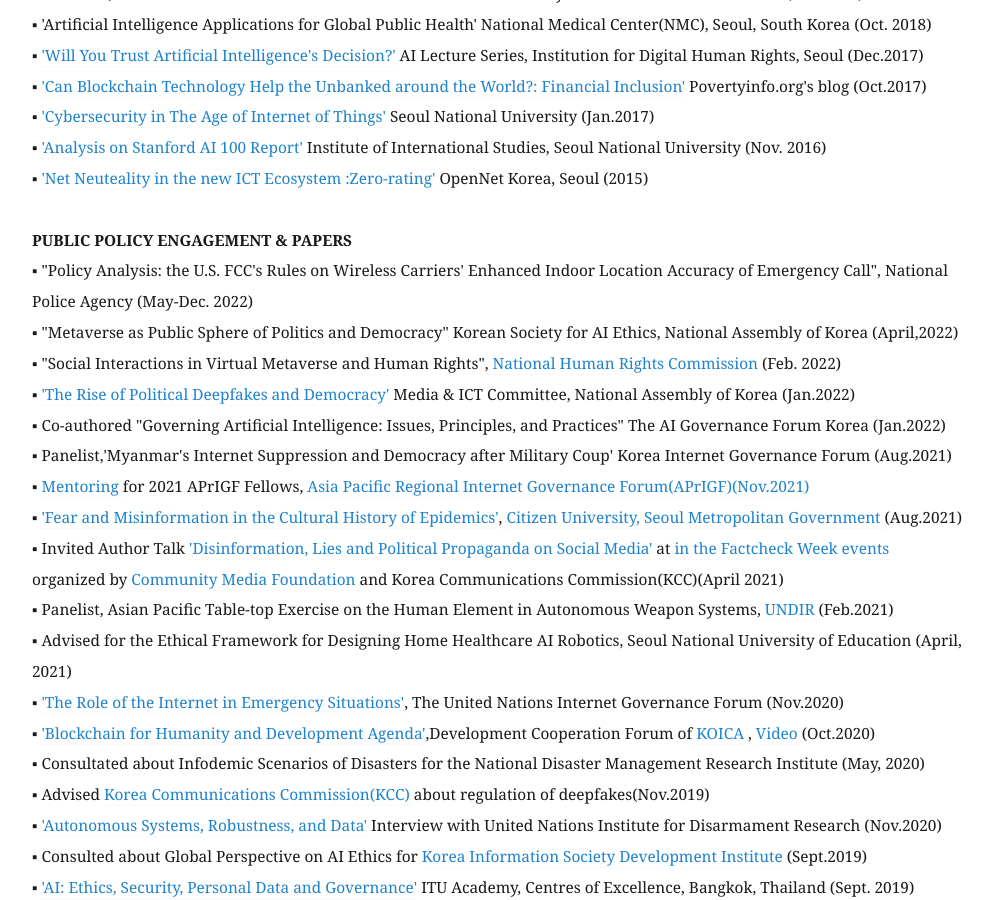
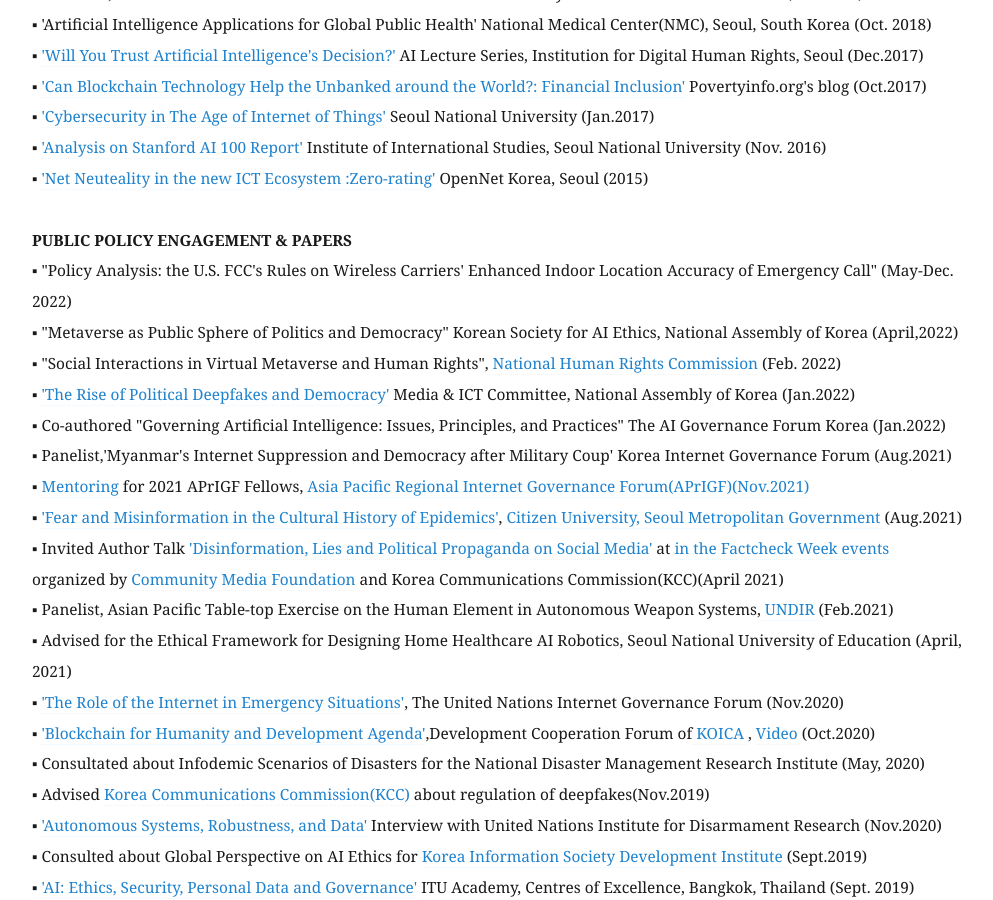
Before and after one commit to eunchangchoi/eunchangchoi.github.io, a Jekyll site: the page built from index.md, in a window 1280 px wide and 900 px high, scrolled down 4423 px. Shown: the whole window, without its empty margins (68-1061 px from the left). Built offline with Jekyll 4.4.1, drawn with Linux system fonts in a browser that asks for light colours; some of the changed text lies outside the part shown.

Commit message:
Update index.md

```diff
--- a/index.md
+++ b/index.md
@@ -108,7 +108,7 @@
   <br>
 
  <strong> PUBLIC POLICY ENGAGEMENT & PAPERS</strong> <br>
-▪ "Policy Analysis: the U.S. FCC's Rules on Wireless Carriers' Enhanced Indoor Location Accuracy of Emergency Call", National Police Agency (May-Dec. 2022)<br>
+▪ "Policy Analysis: the U.S. FCC's Rules on Wireless Carriers' Enhanced Indoor Location Accuracy of Emergency Call" (May-Dec. 2022)<br>
 ▪ "Metaverse as Public Sphere of Politics and Democracy" Korean Society for AI Ethics, National Assembly of Korea (April,2022)<br>
 ▪ "Social Interactions in Virtual Metaverse and Human Rights",<a href="https://www.humanrights.go.kr/site/main/index002"> National Human Rights Commission</a> (Feb. 2022)<br>
 ▪ <a href="https://zdnet.co.kr/view/?no=20220112165731">'The Rise of Political Deepfakes and Democracy'</a> Media & ICT Committee, National Assembly of Korea (Jan.2022) <br>
```
Also changed, not shown: other parts of index.md (+1 -1 lines).
